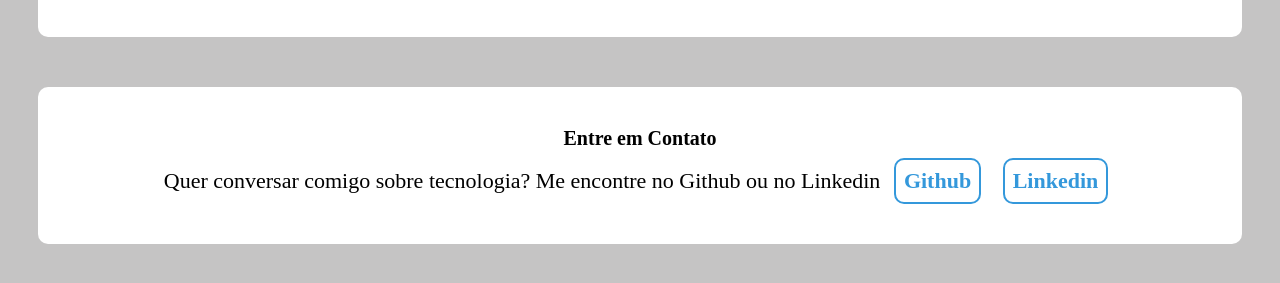
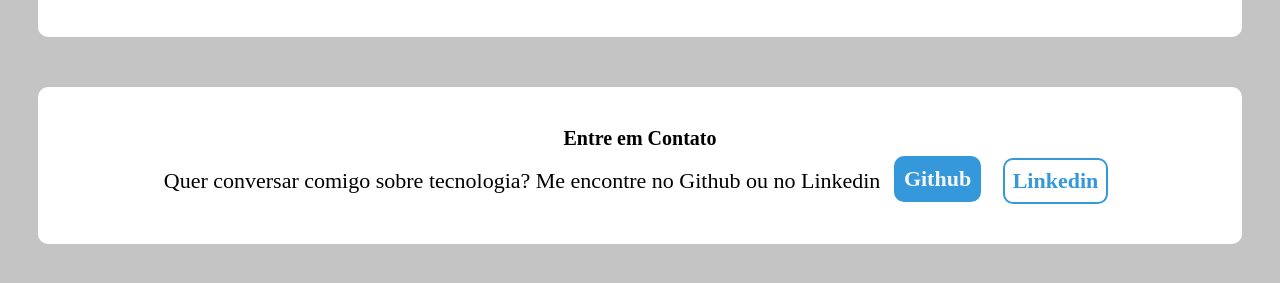
Before and after one commit to PedroUE/meu-primeiro-site, a plain HTML site: page index.html in a window 1280 px wide. In both pictures the pointer is over the link "Github". Shown: the part 575-858 px from the top of the page. Drawn offline with Linux system fonts and the light colour scheme; a web font is replaced by a local one.

Commit message:
Finaliza a sessão contact

```diff
--- a/assets/styles/index.css
+++ b/assets/styles/index.css
@@ -118,4 +118,11 @@ contact h2 {
     border: 2px solid #3498db;
     border-radius: 10px;
     display: inline-block;
+    transition: all 0.3s ease;
   }
+
+  contact a:hover {
+    background-color: #3498db;
+    color: whitesmoke;
+    transform: translateY(-2px);
+  }
```
Also changed, not shown: index.html (line endings or trailing spaces).
